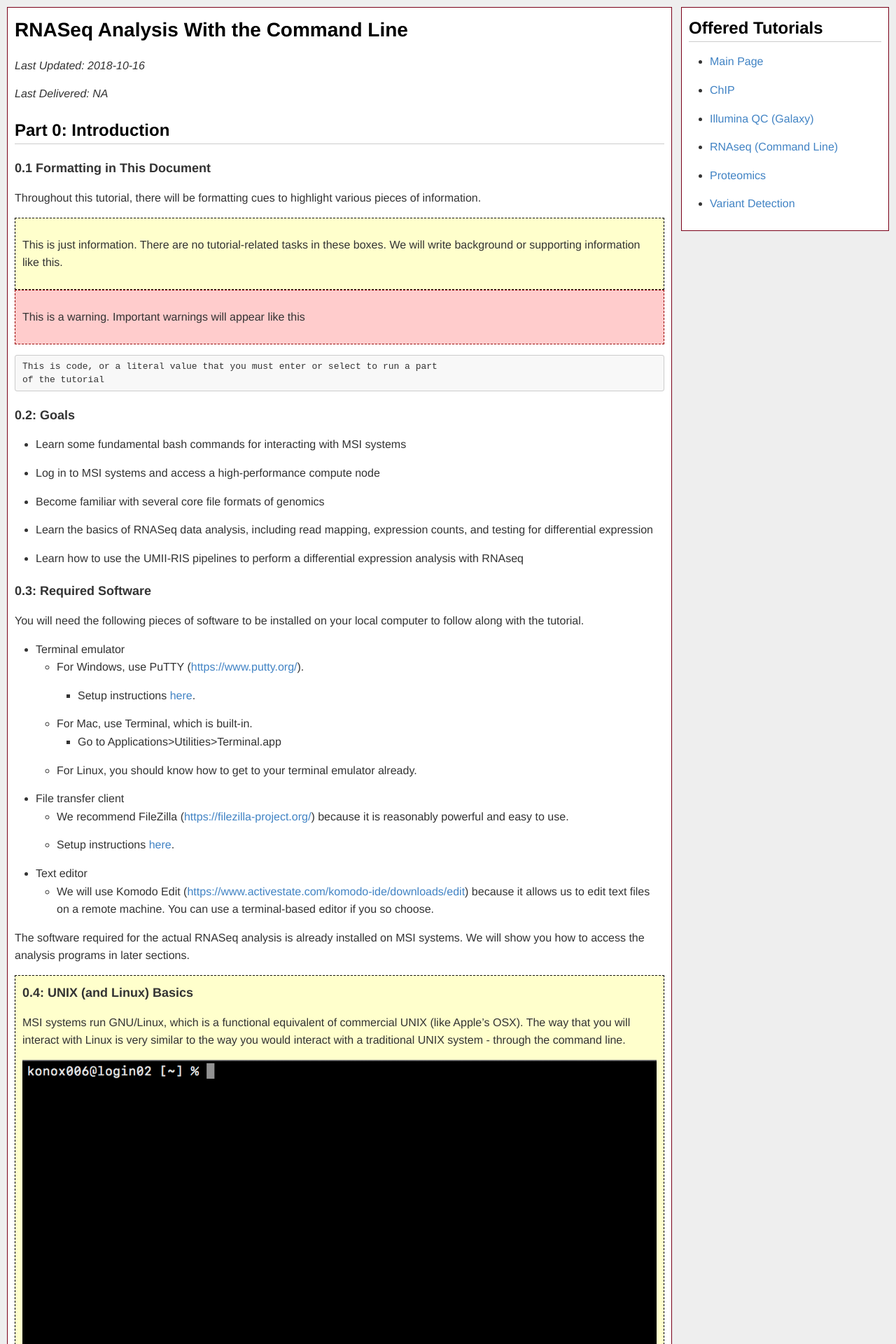
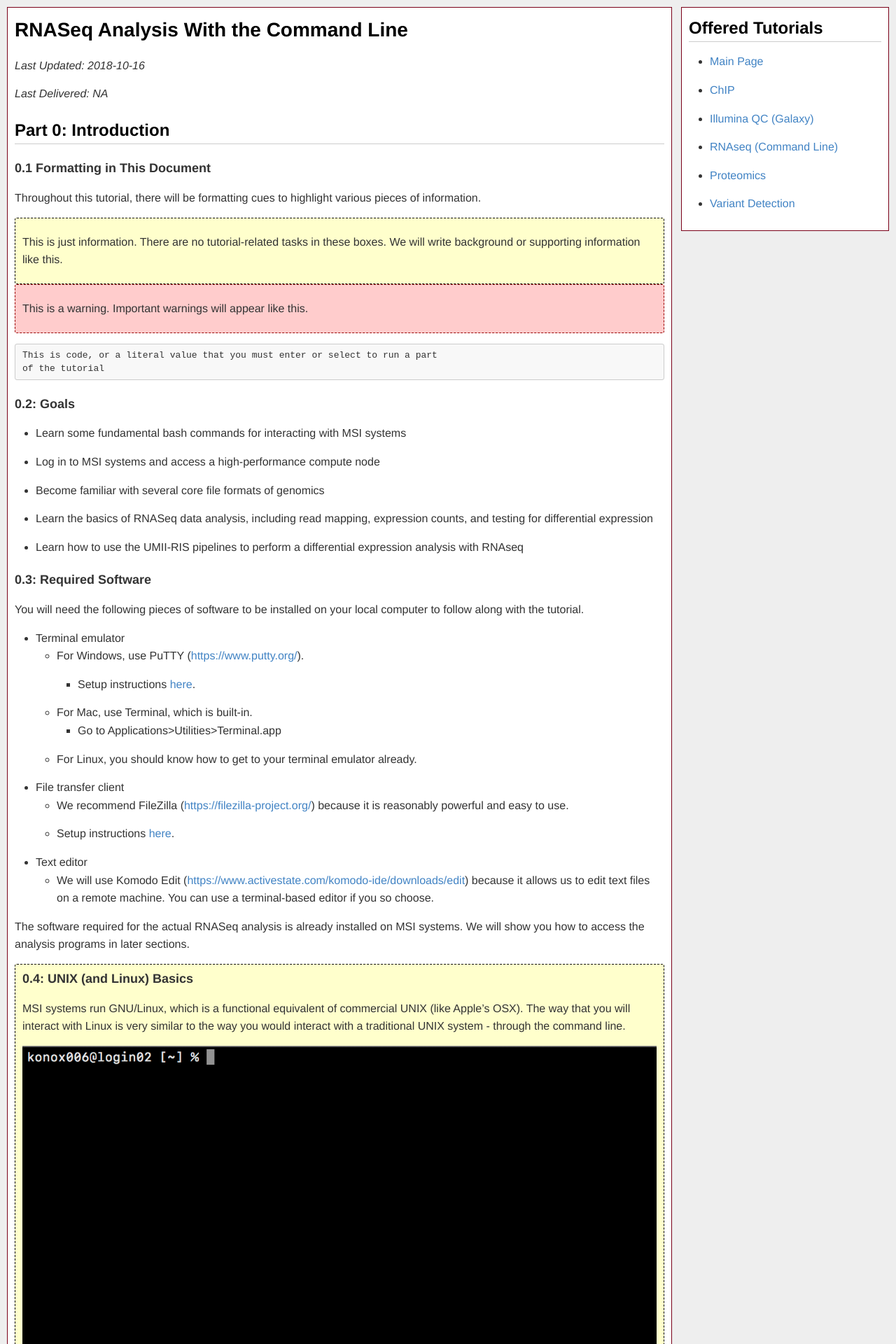
Before and after one commit to msi-ris/Tutorials, a Jekyll site: the page built from rnaseq_cmd.md, in a window 1280 px wide. Shown: the top 1920 px of the page at 70% size. Built offline with Jekyll 4.4.1, drawn with Linux system fonts in a browser that asks for light colours.

Commit message:
adjust padding in css

```diff
--- a/css/main.css
+++ b/css/main.css
@@ -42,11 +42,13 @@ body {
 div.info {
     border:1px dashed #000;
     background-color:#ffffcc;
-    padding:10px;
+    padding:6px 10px;
+    border-radius:3px;
 }
 
 div.warn {
     border:1px dashed #900;
     background-color:#ffcccc;
-    padding:10px;
+    padding:6px 10px;
+    border-radius:3px;
 }
--- a/rnaseq_cmd.md
+++ b/rnaseq_cmd.md
@@ -27,7 +27,7 @@ We will write background or supporting information like this.
 
 <div class="warn" markdown="1">
 
-This is a warning. Important warnings will appear like this
+This is a warning. Important warnings will appear like this.
 
 </div>
 
```
